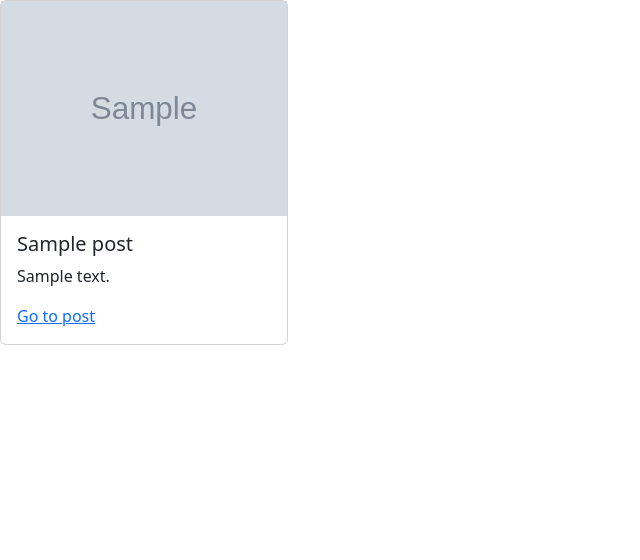
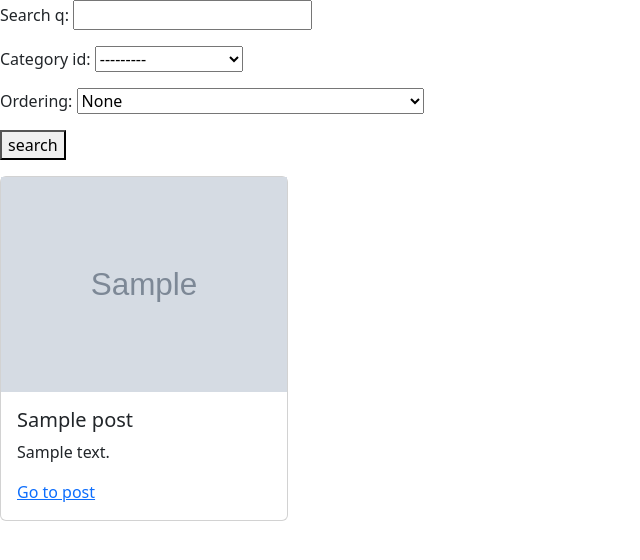
Before and after one commit to diorbek90/my_django_project, a Django app: page /posts/ in a window 1280 px wide. Shown: the part 70-630 px from the top of the page, without its empty margins (0-640 px from the left). Run offline with Django 5.2, Linux system fonts and the light colour scheme; a user stored in the database is signed in; tables that the repository leaves empty hold one stand-in row (values such as "Sample post"); grey boxes marked "Sample" are stand-in pictures.

Commit message:
Did homework6

```diff
--- a/blog/settings.py
+++ b/blog/settings.py
@@ -31,6 +31,7 @@ ALLOWED_HOSTS = []
 # Application definition
 
 INSTALLED_APPS = [
+    'jazzmin',
     'django.contrib.admin',
     'django.contrib.auth',
     'django.contrib.contenttypes',
@@ -126,3 +127,8 @@ MEDIA_URL = '/media/'
 # https://docs.djangoproject.com/en/5.2/ref/settings/#default-auto-field
 
 DEFAULT_AUTO_FIELD = 'django.db.models.BigAutoField'
+
+
+JAZZMIN_UI_TWEAKS = {
+    "theme": "flatly"
+}
--- a/posts/forms.py
+++ b/posts/forms.py
@@ -33,3 +33,24 @@ class PostForm2(forms.ModelForm):
     class Meta:
         model = Posts
         fields = ['title', 'content', 'category', 'tags']
+
+
+
+class SearchForm(forms.Form):
+    search_q = forms.CharField(required=False)
+    category_id = forms.ModelChoiceField(queryset=Category.objects.all(), required=False)
+
+
+    orderings = (
+        ('title', 'По названию'),
+        ('-title', 'По названию в обратном порядке'),
+        ('rate', 'По рейтингу'),
+        ('-rate', 'По рейтингу в обратном порядке'),
+        ('created_at', 'По дате создания'),
+        ('created_at', 'По дате создание в обратном порядке'),
+        ('updated_at', 'По дате обновления'),
+        ('-updated_at', 'По дате обновления в обратном порядке'),
+        (None, None),
+    )
+
+    ordering = forms.ChoiceField(choices=orderings, required=False )
--- a/posts/views.py
+++ b/posts/views.py
@@ -1,6 +1,6 @@
 from django.shortcuts import render, HttpResponse, redirect
 from posts.models import Posts
-from posts.forms import PostForm, PostForm2
+from posts.forms import PostForm, PostForm2, SearchForm
 from django.contrib.auth.decorators import login_required
 # Create your views here.
 
@@ -14,8 +14,33 @@ def home_page(request):
 
 @login_required(login_url='/login/')
 def list_view(request):
-    posts = Posts.objects.all()
-    return render(request, "posts/list_view.html", context={'posts':posts})
+    limit = 3
+    if request.method == 'GET':
+        posts = Posts.objects.all()
+        form = SearchForm()
+        category_id = request.GET.get('category_id')
+        seacrch_q = request.GET.get('search_q')
+        ordering = request.GET.get('ordering')
+        page = int(request.GET.get('page', 1))
+        if category_id:
+            posts = posts.objects.filter(category_id=category_id)
+        if seacrch_q:
+            posts = posts.objects.filter(title__icontains=seacrch_q)
+        if ordering:
+            posts = posts.order_by(ordering)
+
+        max_pages = posts.count() // limit
+        if round(max_pages) < max_pages:
+            max_pages = round(max_pages)
+        elif round(max_pages) == max_pages:
+            max_pages = round(max_pages)
+
+        start = (page-1) * limit
+        end = page * limit
+        posts = posts[start:end]
+        return render(request,
+                       "posts/list_view.html",
+                        context={'posts':posts, 'form':form, 'max_pages': range(1, int(max_pages)+1)})
 
 @login_required(login_url='/login/')
 def detail_view(request, post_id):
--- a/templates/posts/list_view.html
+++ b/templates/posts/list_view.html
@@ -1,19 +1,32 @@
-
-{%extends 'base.html'%}
-
+{% extends 'base.html' %}
 
 {% block content %}
-{% for post in posts%}
+<form action="" method="get">
+  {{form.as_p}}
+  <button type="submit">search</button>
+</form>
+
+{% for post in posts %}
 <div class="card" style="width: 18rem;">
   {% if post.image %}
     <img src="{{post.image.url}}" alt="grege">
   {% else %}
     <img src="/static/placeholder.svg" alt="dwqdwq">
-    {% endif %}
+  {% endif %}
   <div class="card-body">
     <h5 class="card-title">{{post.title}}</h5>
     <p class="card-text">{{post.content}}</p>
     <a href="/posts/{{post.id}}" class="card-link">Go to post</a>
+  </div>
 </div>
 {% endfor %}
+
+
+<div style="display: flex; justify-content: center; margin-top: 20px; margin-bottom: 20px;">
+  {% for i in max_pages %}
+      <a href="/posts/?page={{ i }}" class="btn btn-primary">
+          {{ i }}
+      </a>
+  {% endfor %}
+</div>
 {% endblock %}
```
